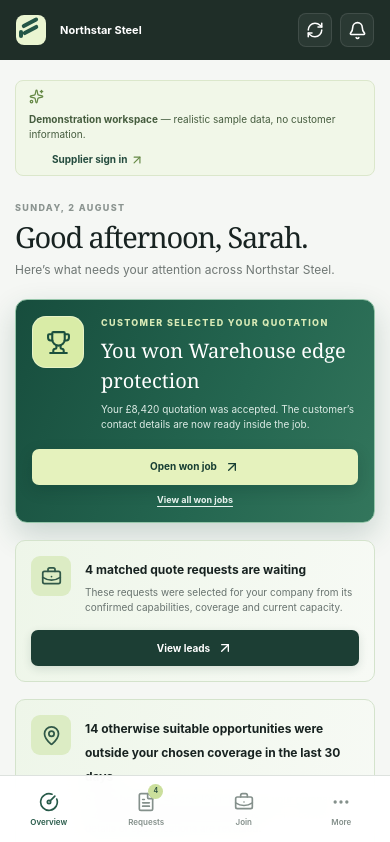
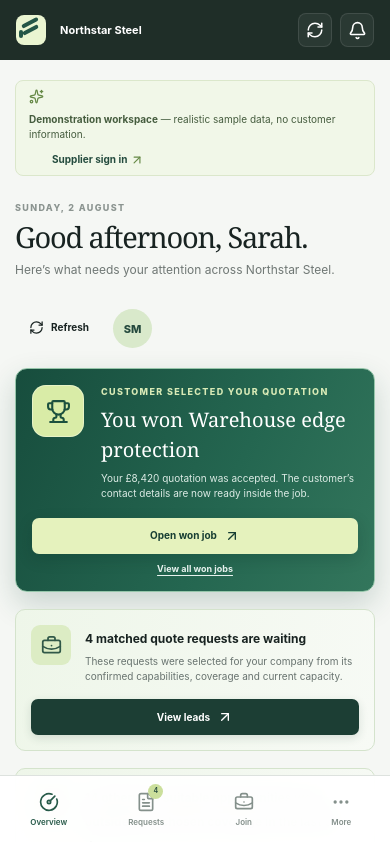
Before and after one commit to Beadyeye42/BridgeAi-, a Next.js app: page /demo in a window 390 px wide. Shown: the top 842 px of the page. Built offline with nearby package versions, Linux system fonts and the light colour scheme.

Commit message:
Keep admin actions visible on mobile

```diff
--- a/app/globals.css
+++ b/app/globals.css
@@ -277,9 +277,9 @@ button, a { -webkit-tap-highlight-color: transparent; }
   .portal-main { margin-left: 0; padding: 20px 15px 92px; }
   .demo-banner { align-items: flex-start; flex-wrap: wrap; font-size: 10px; line-height: 1.5; }
   .demo-banner a { width: 100%; margin: 2px 0 0 23px; }
-  .page-heading { align-items: flex-start; margin-bottom: 20px; }
+  .page-heading { align-items: flex-start; flex-wrap: wrap; margin-bottom: 20px; }
   .page-heading h1 { font-size: 29px; }
-  .heading-actions { display: none; }
+  .heading-actions { width: 100%; display: flex; align-items: flex-start; flex-wrap: wrap; }
   .attention-card { align-items: flex-start; flex-wrap: wrap; padding: 15px; }
   .attention-card > div:nth-child(2) { flex: 1; }
   .attention-card p { line-height: 1.45; }
```
Also changed, not shown: 1 other file (tests, documents, lock files or other folders).
